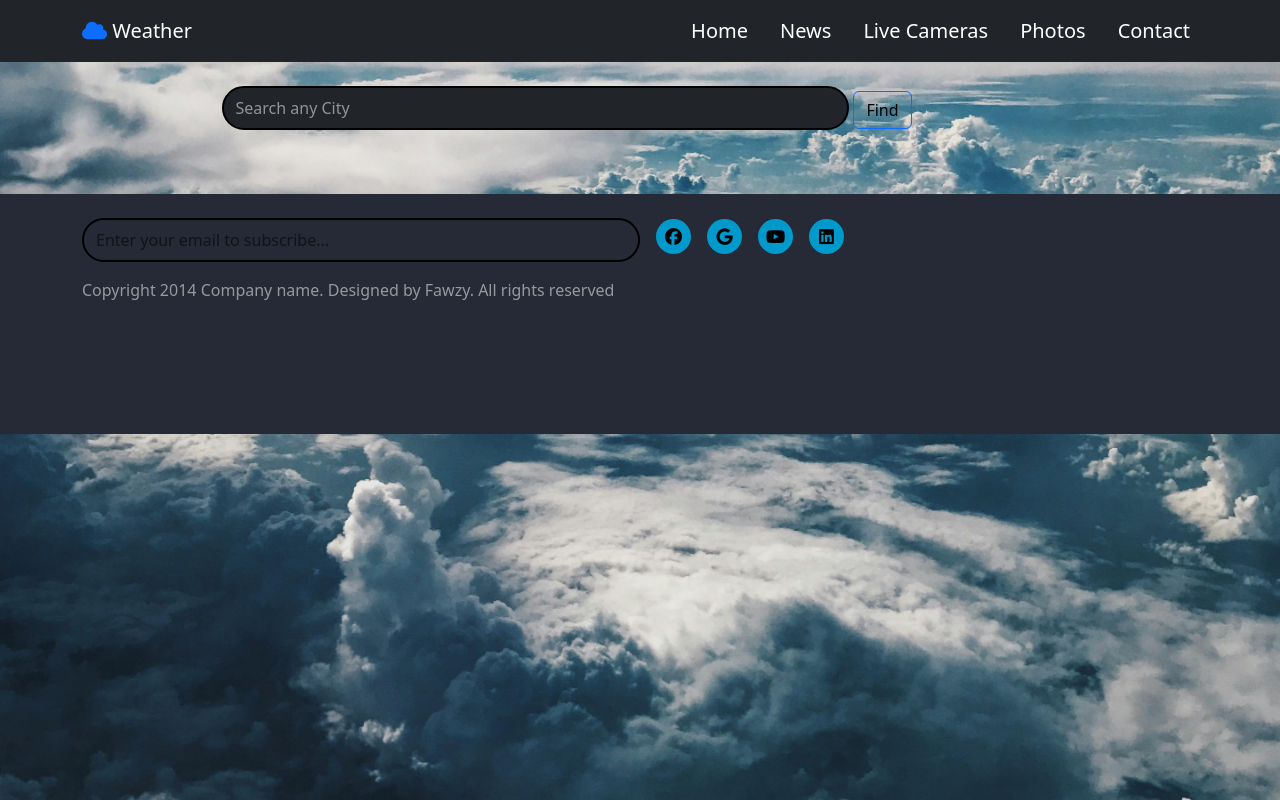
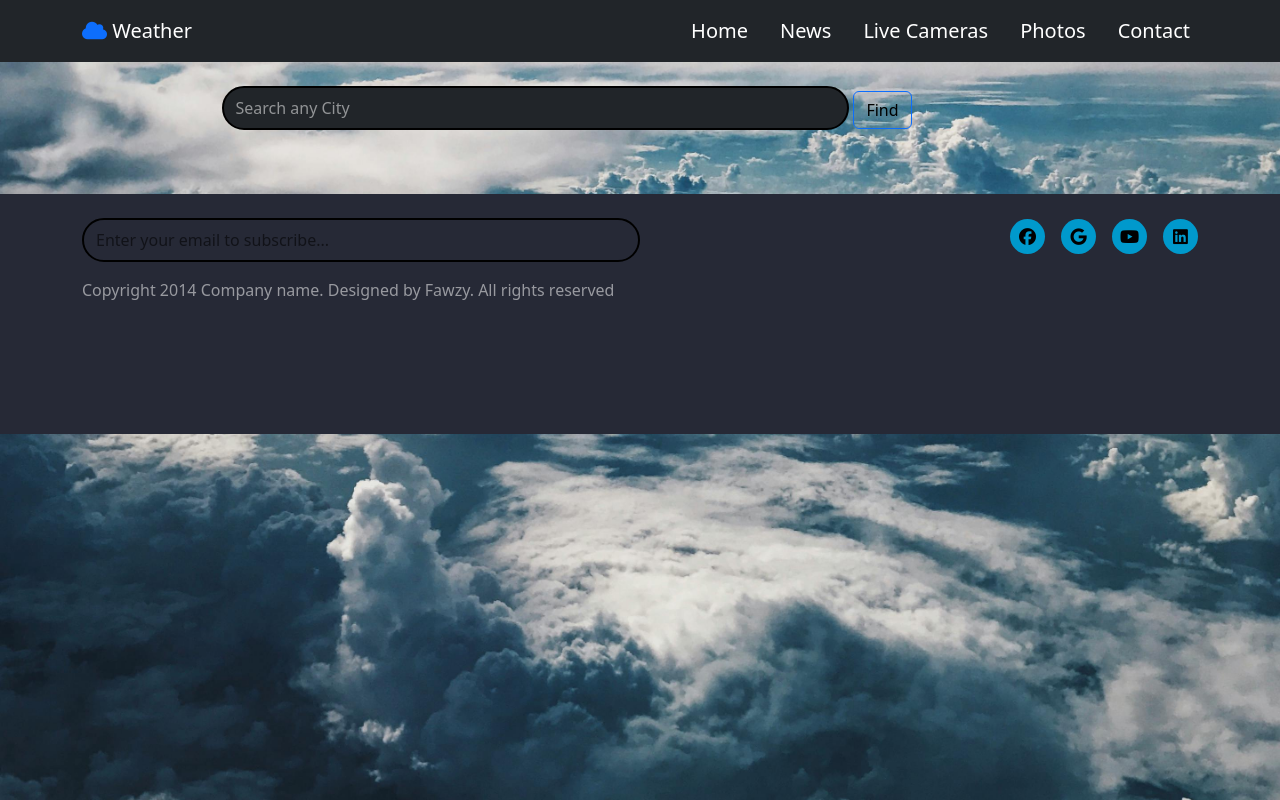
Before and after one commit to muhammedfawzii/Weather-site, a plain HTML site: page index.html in a window 1280 px wide. Drawn offline with Linux system fonts and the light colour scheme.

Commit message:
Update index.html

```diff
--- a/index.html
+++ b/index.html
@@ -74,7 +74,7 @@
     </header>
     <footer>
       <div class="container">
-        <div class="w-100 mx-auto d-flex align-items-center gap-3">
+        <div class="w-100 mx-auto d-flex align-items-center justify-content-between gap-3">
             <input type="email" class="w-50 py-2 rounded-pill mt-4" placeholder="Enter your email to subscribe...">
       <div class="d-flex mt-3 adjust">
 <div class=" fb-icon">
```
